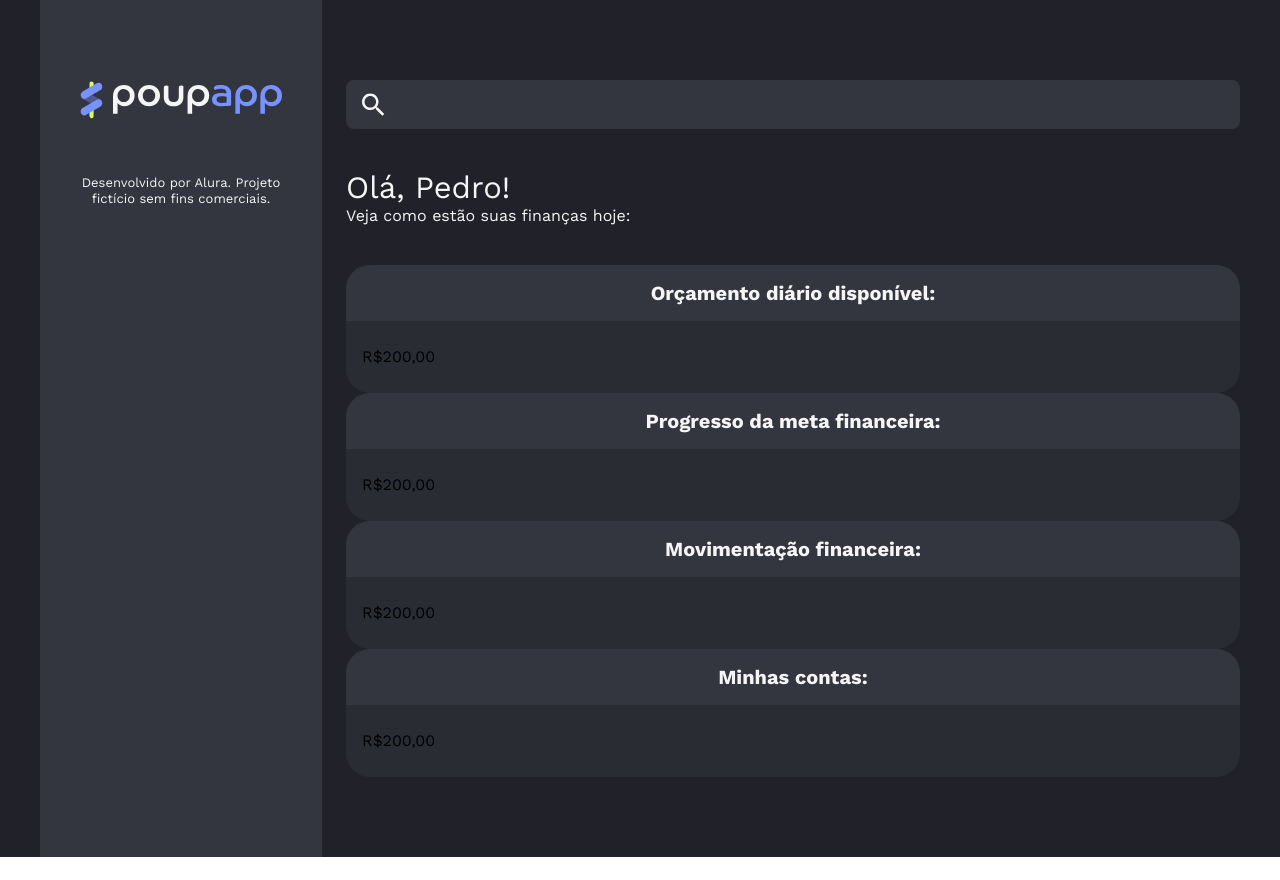
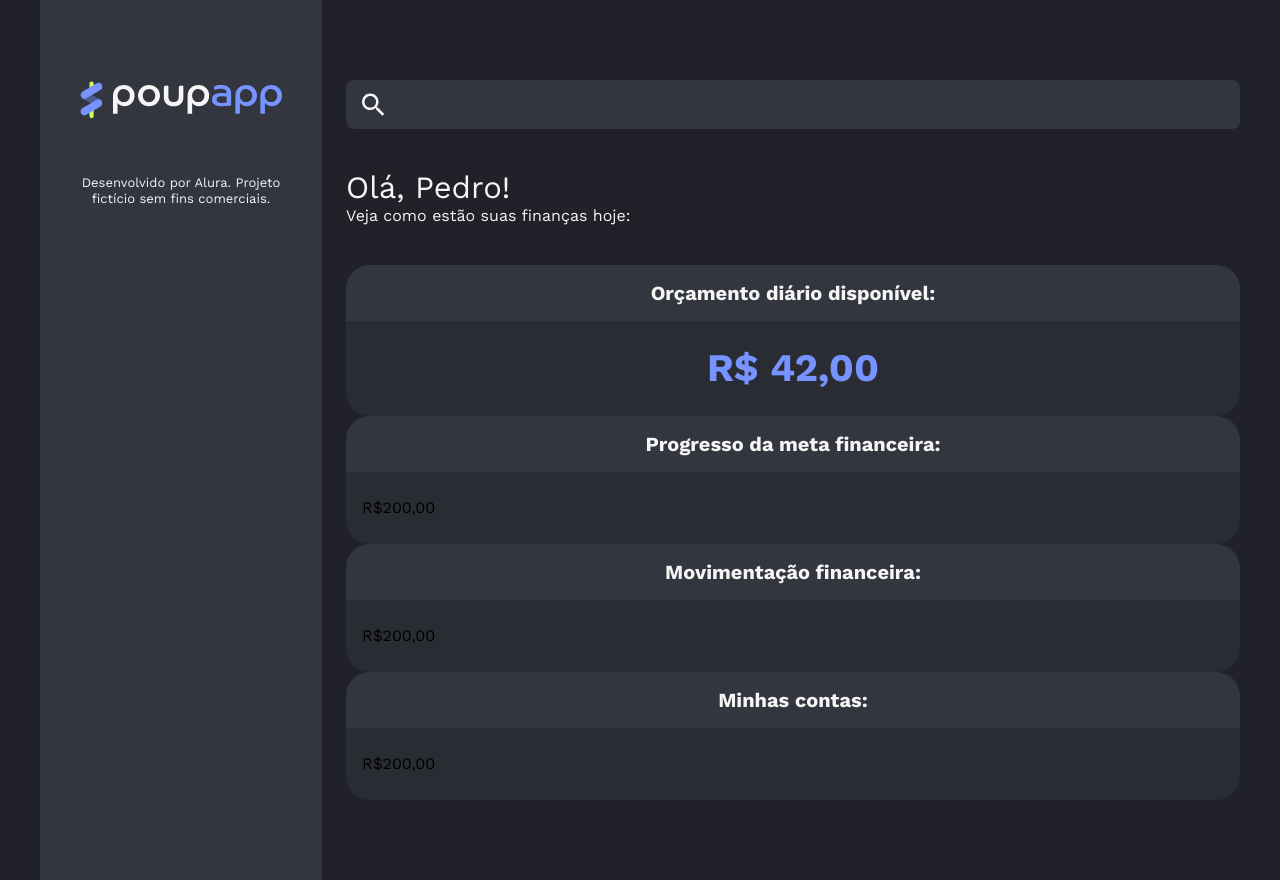
Before and after one commit to pedrohg99/poupapp-tailwind, a React (Vite) app: page / in a window 1280 px wide. Before the commit the page ends 857 px from the top, so only its background shows below. Built offline with nearby package versions, Linux system fonts and the light colour scheme.

Commit message:
Cria e estiliza component DailyBudget

```diff
--- a/src/App.jsx
+++ b/src/App.jsx
@@ -2,6 +2,7 @@ import logo from "./assets/logo.svg";
 import { Aside } from "./components/Aside";
 import Card, { CardBody, CardHeader } from "./components/Card";
 import { Container } from "./components/Container";
+import { DailyBudget } from "./components/DailyBudget";
 import { Main } from "./components/Main";
 import { SearchInput } from "./components/SearchInput";
 import { Typography } from "./components/Typography";
@@ -27,7 +28,7 @@ function App() {
                 Orçamento diário disponível:
               </Card.Header>
               <Card.Body>
-                R$200,00
+                <DailyBudget value={42} />
               </Card.Body>
             </Card>
             <Card>
--- /dev/null
+++ b/src/components/DailyBudget/index.jsx
@@ -0,0 +1,12 @@
+const formatter = new Intl.NumberFormat('pt-BR', {
+    style: 'currency',
+    currency: 'BRL'
+})
+
+export const DailyBudget = ({ value }) => {
+    return (
+        <p className="m-0 text-primary-highlight font-bold text-[39px] leading-[120%] text-center">
+            {formatter.format(value)}
+        </p>
+    )
+}
```
